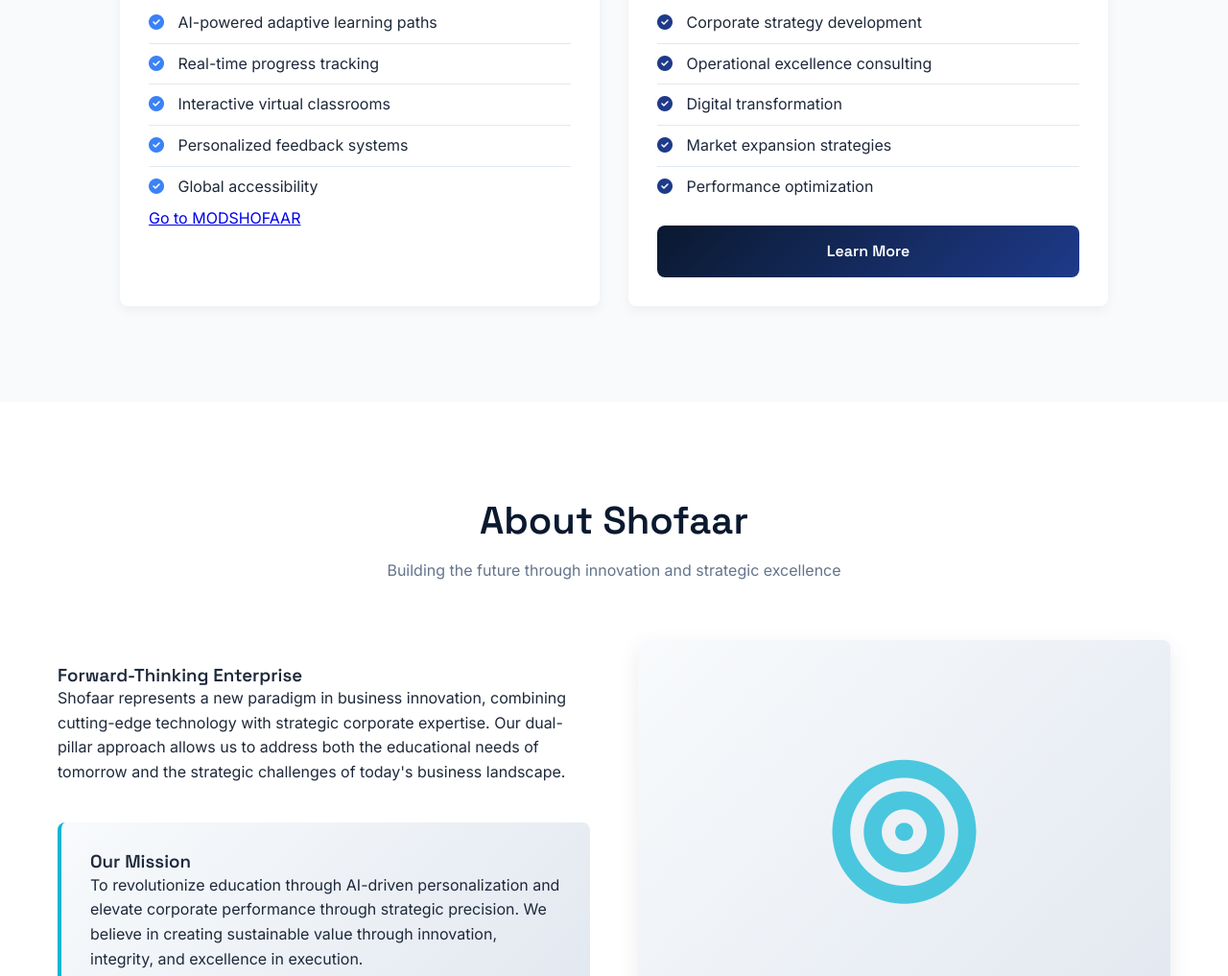
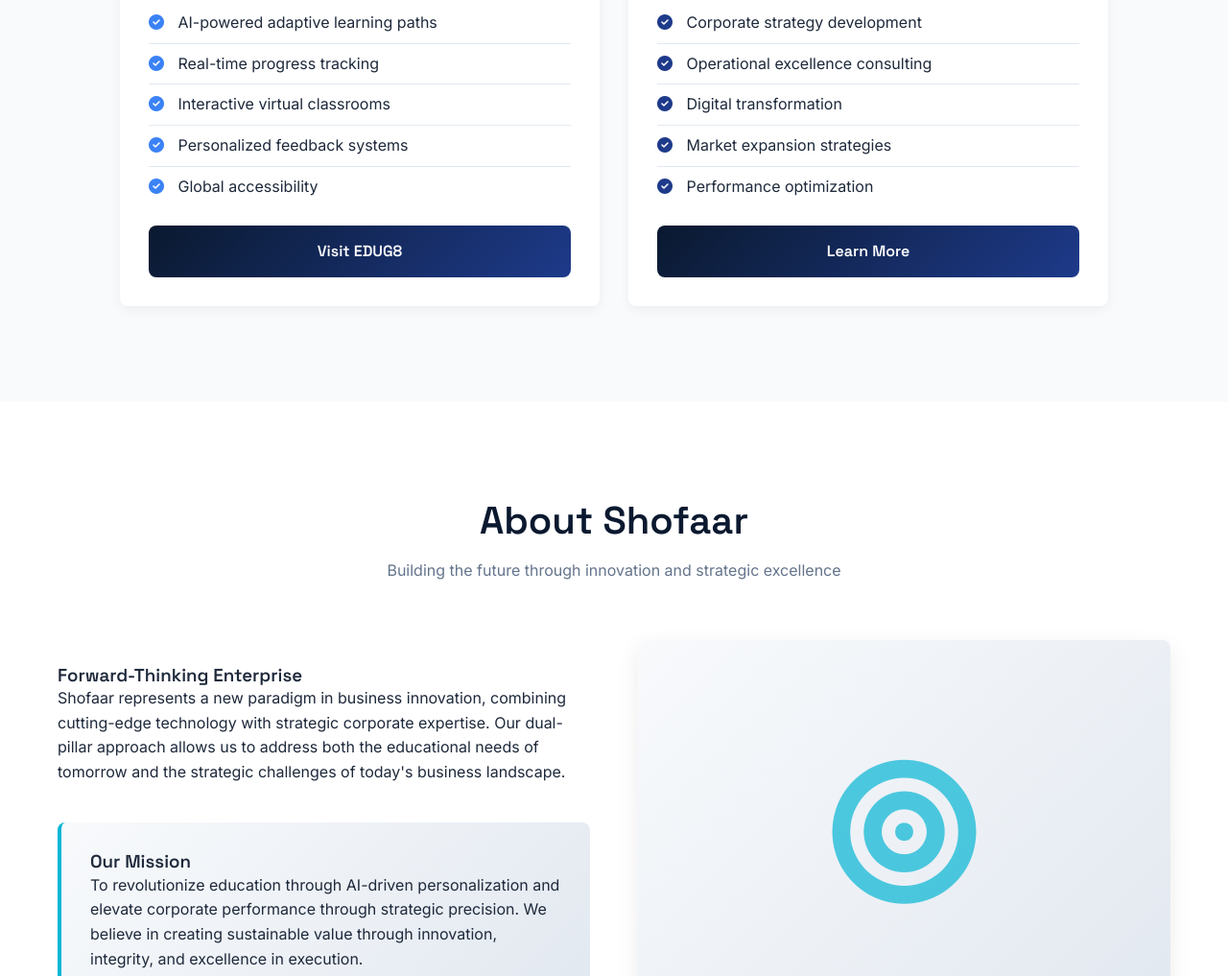
Before and after one commit to SarahModi/Shofaar, a plain HTML site: page index.html in a window 1280 px wide. Shown: the part 1208-2225 px from the top of the page at 96% size. Drawn offline with Linux system fonts and the light colour scheme.

Commit message:
Update index.html

```diff
--- a/index.html
+++ b/index.html
@@ -620,7 +620,12 @@
                             <li><i class="fas fa-check-circle"></i> Personalized feedback systems</li>
                             <li><i class="fas fa-check-circle"></i> Global accessibility</li>
                         </ul>
-                        <a href="https://modshofaar.shofaar.com" target="_blank" class="pillar-button">Go to MODSHOFAAR</a>
+                            <a href="https://modshofaar.shofaar.com"
+   target="_blank"
+   class="pillar-button cta-button"
+   style="margin-top: 20px; width: 100%; text-align: center; background: var(--gradient-primary);">
+   Visit EDUG8
+</a>
                     </div>
                 </div>
 
```
